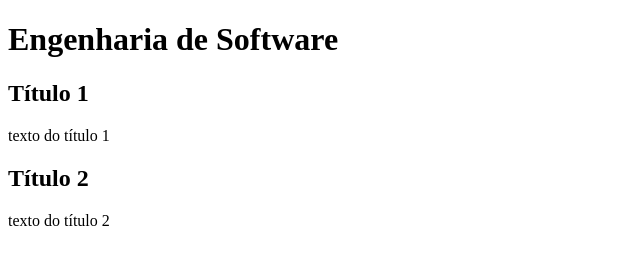
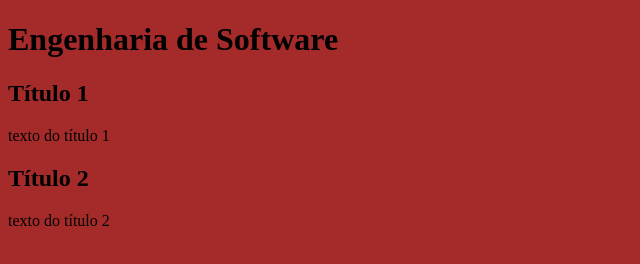
Before and after one commit to douglasbiz/TCC-NOTURNO, a plain HTML site: page index.html in a window 1280 px wide. Shown: the whole page, without its empty margins (0-640 px from the left). Drawn offline with Linux system fonts and the light colour scheme.

Commit message:
iniciei o designer

```diff
--- /dev/null
+++ b/estilo/style.css
@@ -0,0 +1,3 @@
+body{
+    background-color: brown;
+}
--- a/index.html
+++ b/index.html
@@ -4,6 +4,7 @@
     <meta charset="UTF-8">
     <meta name="viewport" content="width=device-width, initial-scale=1.0">
     <title>Document</title>
+    <link rel="stylesheet" href="estilo/style.css">
 </head>
 <body>
     <main>
```
